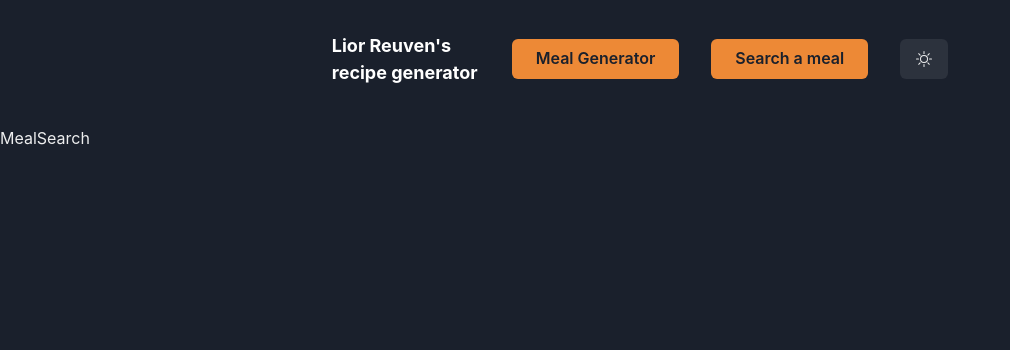
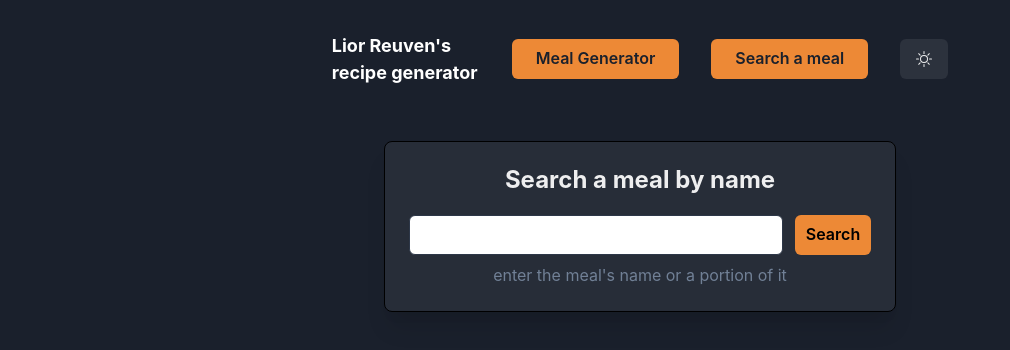
Before and after one commit to LiorReuven/MealGenerator, a React (Create React App) app: page /mealSearch in a window 1280 px wide. Shown: the top 350 px of the page, without its empty margins (0-1010 px from the left). Built offline with nearby package versions, Linux system fonts and the light colour scheme.

Commit message:
added search page

```diff
--- a/package.json
+++ b/package.json
@@ -3,6 +3,7 @@
   "version": "0.1.0",
   "private": true,
   "dependencies": {
+    "@chakra-ui/icons": "^2.0.13",
     "@chakra-ui/react": "^2.4.2",
     "@emotion/react": "^11.10.5",
     "@emotion/styled": "^11.10.5",
--- a/src/components/Layout/MainNavigation.js
+++ b/src/components/Layout/MainNavigation.js
@@ -95,7 +95,7 @@ const MenuLinks = ({ isOpen }) => {
             Meal Generator
           </Button>
         </MenuItem>
-        <MenuItem textDecorationLine="none" to="/signup" isLast>
+        <MenuItem textDecorationLine="none" to="/mealsearch" isLast>
           <Button
             colorScheme={'orange'}
             bg={'orange.400'}
--- a/src/components/MealSearch/MealSearch.js
+++ b/src/components/MealSearch/MealSearch.js
@@ -1,9 +1,105 @@
-import React from 'react'
+import React, { useEffect, useState } from 'react';
+import {
+  Box,
+  Heading,
+  Container,
+  Text,
+  Button,
+  Stack,
+  Icon,
+  useColorModeValue,
+  createIcon,
+  Flex,
+  FormControl,
+  Input,
+  FormLabel,
+} from '@chakra-ui/react';
+
+import { CheckIcon } from '@chakra-ui/icons';
 
 const MealSearch = () => {
+  const [searchValue, setSearchValu] = useState('');
+  const [error, setError] = useState(false);
+
+
+  const submitHandler = (e) => {
+    e.preventDefault();
+    if (!/^[A-Za-z]+$/.test(searchValue))
+    setError(true);
+  }
+
   return (
-    <div>MealSearch</div>
-  )
-}
+    <>
+      <Container maxW={'3xl'}>
+        <Stack
+          as={Box}
+          textAlign={'center'}
+          spacing={{ base: 8, md: 14 }}
+          py={{ base: 10, md: 15 }}
+        >
+          <Flex align={'center'} justify={'center'}>
+            <Container
+              maxW={'lg'}
+              bg={useColorModeValue('white', 'whiteAlpha.100')}
+              boxShadow={'xl'}
+              rounded={'lg'}
+              p={6}
+              direction={'column'}
+              border="1px solid black"
+            >
+              <Heading
+                as={'h2'}
+                fontSize={{ base: 'xl', sm: '2xl' }}
+                textAlign={'center'}
+                mb={5}
+              >
+                Search a meal by name
+              </Heading>
+              <Stack
+                direction={{ base: 'column', md: 'row' }}
+                as={'form'}
+                spacing={'12px'}
+                autoComplete="off"
+                onSubmit={submitHandler}
+              >
+                <FormControl>
+                  <Input
+                    variant={'solid'}
+                    borderWidth={1}
+                    color={'gray.800'}
+                    _placeholder={{
+                      color: 'gray.400',
+                    }}
+                    borderColor={useColorModeValue('gray.300', 'gray.700')}
+                    required
+                    bg={useColorModeValue('gray.200', 'white')}
+                    onChange={(e) => {
+                      setSearchValu(e.target.value)
+                    }}
+                  />
+                </FormControl>
+                <Button
+                  color={useColorModeValue('white', 'black')}
+                  bg="orange.400"
+                  type="submit"
+                >
+                  Search
+                </Button>
+              </Stack>
+              <Text
+          mt={2}
+          textAlign={'center'}
+          color={error ? 'red.500' : 'gray.500'}>
+          {error
+            ? 'Oh no an error occured! 😢 Please try again later.'
+            : "enter the meal's name or a portion of it"}
+        </Text>
+            </Container>
+          </Flex>
+        </Stack>
+      </Container>
+    </>
+  );
+};
 
-export default MealSearch
+export default MealSearch;
```
Also changed, not shown: src/components/MealSearch/MealSearch.module.css (deleted), 1 other file (tests, documents, lock files or other folders).
